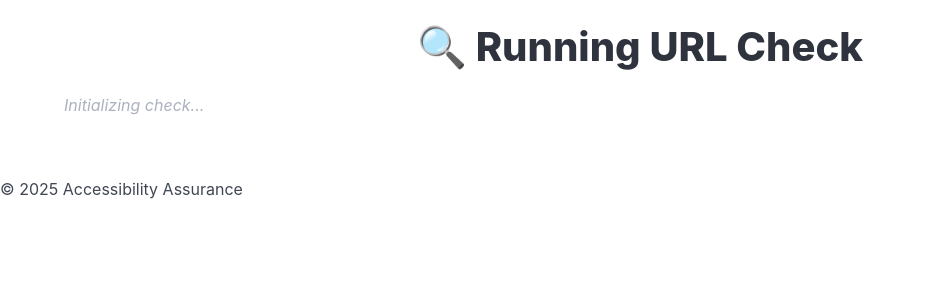
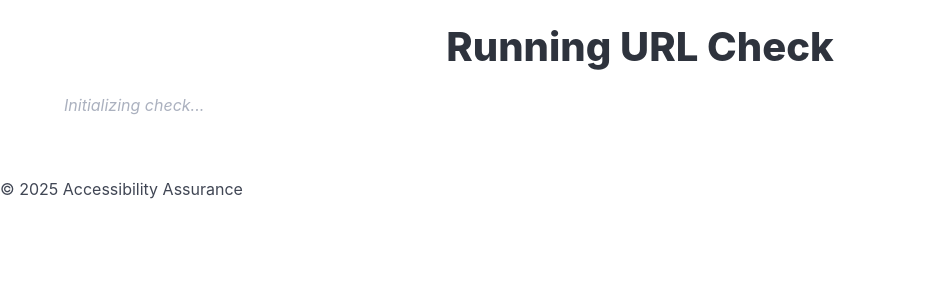
Before and after one commit to andadapt/statement_automation, a Django app: page /compliance/run-url-check/ in a window 1280 px wide. Shown: the part 24-324 px from the top of the page, without its empty margins (0-925 px from the left). Run offline with Django 5.2, Linux system fonts and the light colour scheme; parts of the project's set-up code (start-up, migrations or seed data) failed here and were passed over; some libraries are stand-ins or nearby versions.

Commit message:
minor bug fix on text on progress template

```diff
--- a/statementautomation/compliance/templates/compliance/progress.html
+++ b/statementautomation/compliance/templates/compliance/progress.html
@@ -2,7 +2,7 @@
 
 {% block content %}
 <div class="container mt-5">
-    <h1 class="title is-2 has-text-centered">🔍 Running URL Check</h1>
+    <h1 class="title is-2 has-text-centered"> Running URL Check</h1>
     <p id="status" class="has-text-grey-light"><em>Initializing check...</em></p>
 
     <!-- Progress Bar -->
```
